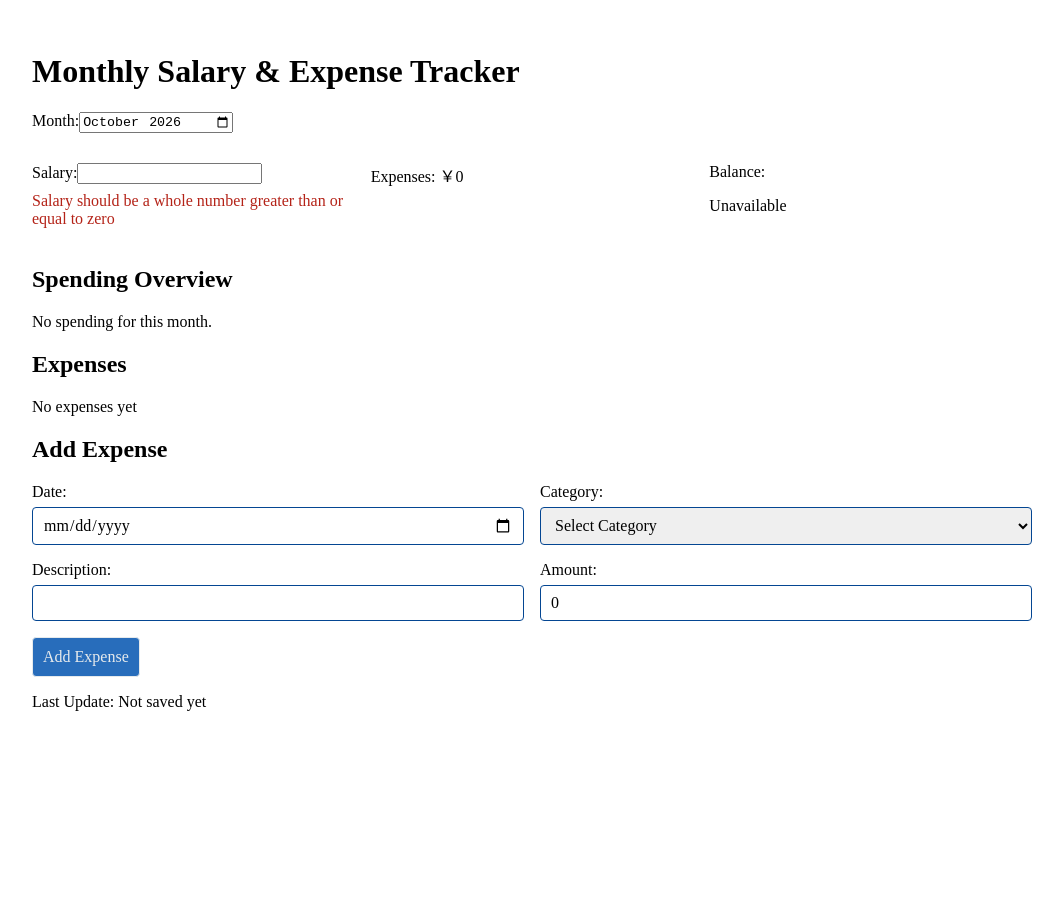
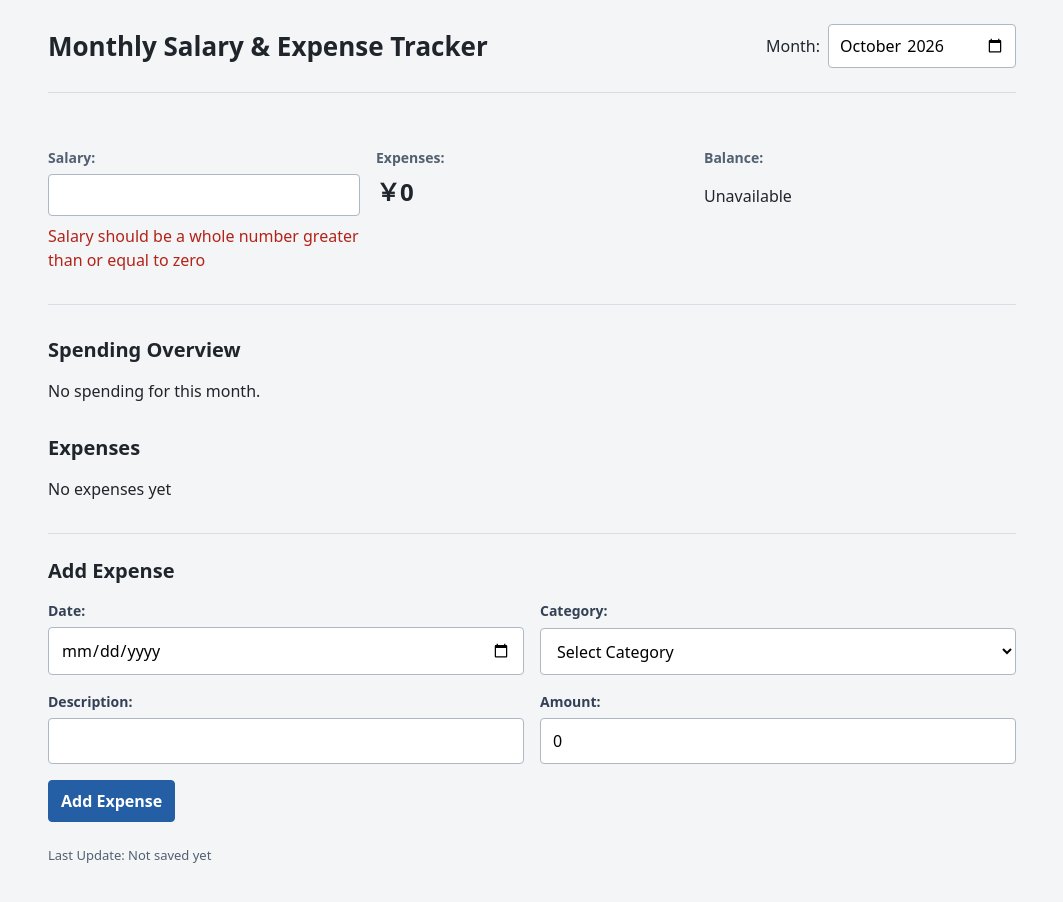
Before and after one commit to Ctone12/monthly-expense-tracker, a Vue app: page / in a window 1280 px wide. Shown: the whole page, without its empty margins (108-1171 px from the left). Before the commit the page ends 800 px from the top, so only its background shows below. Built offline with nearby package versions, Linux system fonts and the light colour scheme; the HTML template or start-up script is replaced by a standard one.

Commit message:
Changes on CSS style

```diff
--- a/src/App.vue
+++ b/src/App.vue
@@ -2,27 +2,31 @@
   <div class="tracker-page">
     <div id="header">
       <h1>Monthly Salary & Expense Tracker</h1>
-      <label for="months">Month:</label>
-      <input type="month" id="months" v-model="selectedMonth" />
-      <p v-if="selectedMonth === ''">Select a month</p>
+      <div class="month-control">
+        <label for="months">Month:</label>
+        <input type="month" id="months" v-model="selectedMonth" />
+        <p v-if="selectedMonth === ''">Select a month</p>
+      </div>
     </div>
     <div id="main">
       <div>
-        <label for="salary">Salary:</label>
+        <label class="summary-label" for="salary">Salary:</label>
         <input type="number" id="salary" v-model.number="monthlySalary" min="0" :disabled="selectedMonth === ''"
           step="1" />
         <p v-if="!isSalaryValid && selectedMonth !== ''" class="error-message">Salary should be a whole number greater
           than or
           equal to zero</p>
       </div>
-      <div>Expenses:
-        <span id="expenses">{{ formatAmount(totalExpenses) }}</span>
+      <div>
+        <span class="summary-label">Expenses:</span>
+        <span class="summary-value" id="expenses">{{ formatAmount(totalExpenses) }}</span>
       </div>
-      <div>Balance:
+      <div>
+        <span class="summary-label">Balance:</span>
         <p v-if="remainingSalary === null">Unavailable</p>
-        <span id="balance" v-else>{{ formatAmount(remainingSalary) }}</span>
+        <span class="summary-value" id="balance" v-else>{{ formatAmount(remainingSalary) }}</span>
       </div>
-      <input type="button" value="Retry loading" v-if="loadFailed" @click="loadData()" />
+      <input class="button-secondary" type="button" value="Retry loading" v-if="loadFailed" @click="loadData()" />
       <p v-if="storageError" role="alert" class="error-message">{{ storageError }}</p>
     </div>
 
@@ -31,7 +35,15 @@
       <p v-if="monthlyExpenses.length === 0">No spending for this month.</p>
       <ul class="category-list" v-else>
         <li v-for="(total, category) in categoryTotals" :key="category">
-          {{ category }} {{ formatAmount(total) }} {{ categoryPercentage(total).toFixed(1) + '%' }}
+          <div class="category-details">
+            <span>{{ category }}</span>
+            <span class="category-figures">
+              {{ formatAmount(total) }}
+              <span class="category-percentage">
+                {{ categoryPercentage(total).toFixed(1) }}%
+              </span>
+            </span>
+          </div>
           <div class="category-bar" aria-hidden="true">
             <div class="category-bar-fill"
               :style="{ width: categoryPercentage(total) + '%', backgroundColor: categoryColors[category] ?? '#6b7280' }">
@@ -66,7 +78,7 @@
               <td>{{ formatAmount(expense.amount) }}</td>
               <td>
                 <input type="button" value="Delete" class="table-row-delete" @click="deleteExpense(expense.id)" />
-                <input type="button" value="Edit" class="table-row-edit" @click="startEditExpense(expense.id)" />
+                <input type="button" value="Edit" class="button-secondary" @click="startEditExpense(expense.id)" />
               </td>
             </tr>
           </tbody>
@@ -568,18 +580,97 @@ export default defineComponent({
 
 </script>
 
+<style>
+*,
+*::before,
+*::after {
+  box-sizing: border-box;
+}
+
+body {
+  margin: 0;
+  font-family: system-ui, sans-serif;
+  font-size: 16px;
+  line-height: 1.5;
+  color: #20252b;
+  background-color: #f3f5f7;
+}
+
+input,
+select,
+button {
+  font: inherit;
+}
+</style>
+
 <style scoped>
+#header {
+  display: flex;
+  flex-wrap: wrap;
+  align-items: center;
+  justify-content: space-between;
+  gap: 16px;
+  padding-bottom: 24px;
+  border-bottom: 1px solid #d8dee5;
+}
+
+#header h1 {
+  margin: 0;
+  font-size: 26px;
+  line-height: 1.25;
+}
+
+.month-control {
+  display: flex;
+  align-items: center;
+  gap: 8px;
+}
+
+.month-control input {
+  padding: 8px 10px;
+  border: 1px solid #aeb8c4;
+  border-radius: 4px;
+  background-color: #fff;
+}
+
 .tracker-page {
   max-width: 1000px;
   margin-inline: auto;
   padding: 24px 16px;
 }
 
+.summary-label {
+  display: block;
+  margin-bottom: 6px;
+  color: #526071;
+  font-size: 14px;
+  font-weight: 600;
+}
+
+.summary-value {
+  display: block;
+  font-size: 24px;
+  font-weight: 600;
+  font-variant-numeric: tabular-nums;
+}
+
+#salary {
+  width: 100%;
+  min-width: 0;
+  padding: 8px 10px;
+  border: 1px solid #aeb8c4;
+  border-radius: 4px;
+  background-color: #fff;
+}
+
+
 #main {
   display: grid;
   grid-template-columns: repeat(3, minmax(0, 1fr));
   gap: 16px;
   margin-block: 30px;
+  padding-block: 24px;
+  border-bottom: 1px solid #d8dee5;
 }
 
 #main>p {
@@ -589,6 +680,43 @@ export default defineComponent({
 .error-message {
   color: #b42318;
   margin-block: 8px;
+}
+
+.category-details {
+  display: flex;
+  flex-wrap: wrap;
+  justify-content: space-between;
+  align-items: baseline;
+  gap: 4px 16px;
+}
+
+.category-figures {
+  font-weight: 600;
+  font-variant-numeric: tabular-nums;
+}
+
+.category-percentage {
+  margin-left: 8px;
+  color: #526071;
+  font-size: 14px;
+  font-weight: 400;
+}
+
+#spending-overall,
+#expense-list {
+  margin-top: 32px;
+}
+
+.tracker-page h2 {
+  margin: 0 0 16px;
+  font-size: 20px;
+  line-height: 1.3;
+}
+
+#add-expense-form {
+  margin-top: 32px;
+  padding-top: 24px;
+  border-top: 1px solid #d8dee5;
 }
 
 #add-expense-form form {
@@ -603,15 +731,28 @@ export default defineComponent({
   min-width: 0;
 }
 
+.form-field label {
+  color: #344054;
+  font-size: 14px;
+  font-weight: 600;
+}
+
 .form-field input,
 .form-field select {
   width: 100%;
   min-width: 0;
   box-sizing: border-box;
-  padding: 8px 10px;
-  border: 1px solid #044692;
+  border: 1px solid #aeb8c4;
   border-radius: 4px;
   font: inherit;
+  background-color: #fff;
+  padding: 10px 12px;
+}
+
+.form-field input:focus-visible,
+.form-field select:focus-visible {
+  outline: 2px solid #245fa5;
+  outline-offset: 2px;
 }
 
 .form-actions {
@@ -619,6 +760,12 @@ export default defineComponent({
   display: flex;
   flex-wrap: wrap;
   gap: 8px
+}
+
+#last-update {
+  margin-top: 24px;
+  color: #526071;
+  font-size: 13px;
 }
 
 #expense-table {
@@ -648,50 +795,37 @@ export default defineComponent({
   text-align: right;
 }
 
-.table-row-delete {
-  background-color: #e0000b;
-  color: rgb(230, 234, 236);
-  padding: 5px;
-  margin-right: 5px;
+.button-secondary,
+.table-row-delete,
+.form-actions input {
+  padding: 8px 12px;
   font: inherit;
-  border: 1px solid;
+  font-weight: 600;
+  border: 1px solid #aeb8c4;
   border-radius: 4px;
   cursor: pointer;
 }
 
-.table-row-delete:focus-visible {
-  outline: 2px solid #e0000b;
-  outline-offset: 2px;
+.button-secondary,
+.form-actions input[type="button"] {
+  background-color: #fff;
+  color: #344054;
 }
 
-.table-row-edit {
-  background-color: #286dbb;
-  color: rgb(230, 234, 236);
-  padding: 5px;
-  margin-left: 5px;
-  font: inherit;
-  border: 1px solid;
-  border-radius: 4px;
-  cursor: pointer;
+#expense-table .button-secondary {
+  margin-left: 8px;
 }
 
-.table-row-edit:focus-visible {
-  outline: 2px solid #286dbb;
-  outline-offset: 2px;
-}
-
-.form-actions input {
-  padding: 10px;
-  font: inherit;
-  border: 1px solid;
-  border-radius: 4px;
-  cursor: pointer;
+.table-row-delete {
+  background-color: #fff;
+  border-color: #b42318;
+  color: #b42318;
 }
 
 .form-actions input[type="submit"] {
-  background-color: #286dbb;
-  font: inherit;
-  color: rgb(230, 234, 236)
+  background-color: #245fa5;
+  border-color: #245fa5;
+  color: #fff;
 }
 
 .form-actions input[type="submit"]:focus-visible {
@@ -699,11 +833,6 @@ export default defineComponent({
   outline-offset: 2px;
 }
 
-.form-actions input[type="button"] {
-  background-color: #e0000b;
-  font: inherit;
-  color: rgb(230, 234, 236)
-}
 
 .form-actions input[type="button"]:focus-visible {
   outline: 2px solid #e0000b;
@@ -712,15 +841,38 @@ export default defineComponent({
 
 .table-scroll {
   overflow-x: auto;
+  background-color: #fff;
+  border: 1px solid #d8dee5;
+  border-radius: 4px;
 }
 
 #expense-table {
   min-width: 600px;
 }
 
+#expense-table thead {
+  background-color: #e9edf2;
+}
+
+#expense-table th {
+  color: #526071;
+  font-size: 13px;
+  font-weight: 600;
+}
+
+#expense-table th,
+#expense-table td {
+  padding: 12px;
+}
+
+#expense-table tbody tr:hover {
+  background-color: #f5f8fb;
+}
+
 .category-list {
   list-style: none;
   padding: 0;
+  margin: 0;
 }
 
 .category-bar {
@@ -736,6 +888,15 @@ export default defineComponent({
 
 
 @media (max-width: 600px) {
+  #header {
+    flex-direction: column;
+    align-items: stretch;
+  }
+
+  #header h1 {
+    font-size: 22px;
+  }
+
   #main {
     grid-template-columns: 1fr;
     padding: 16px;
```
